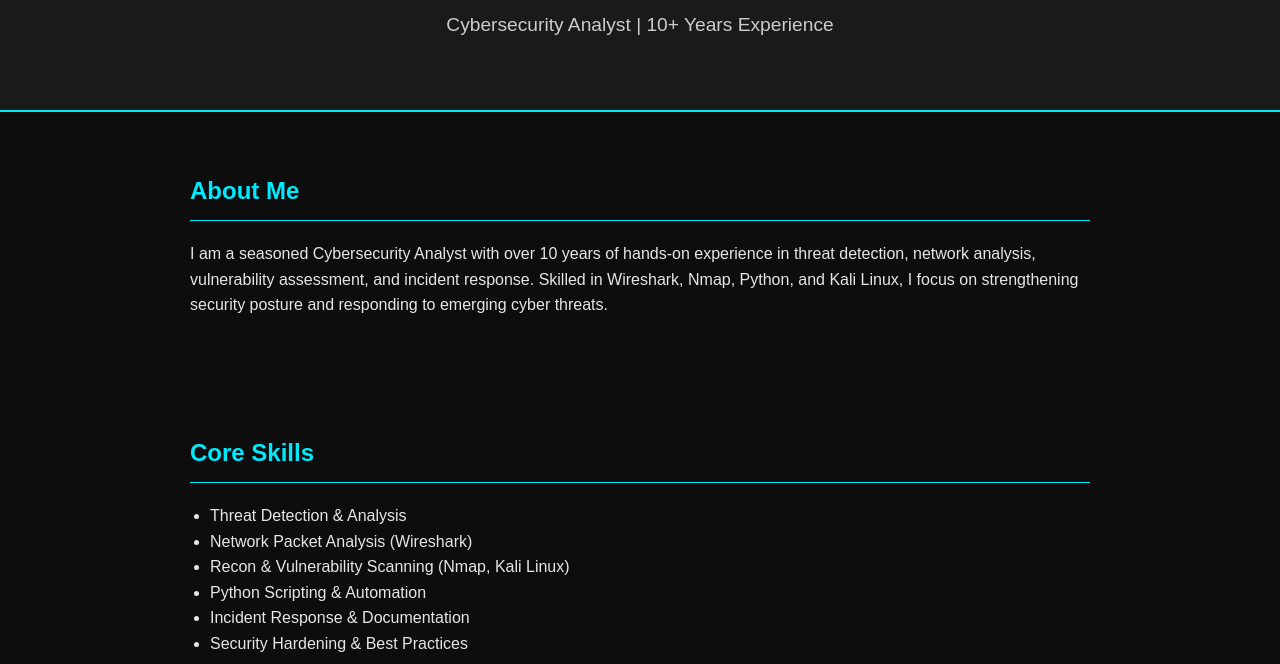
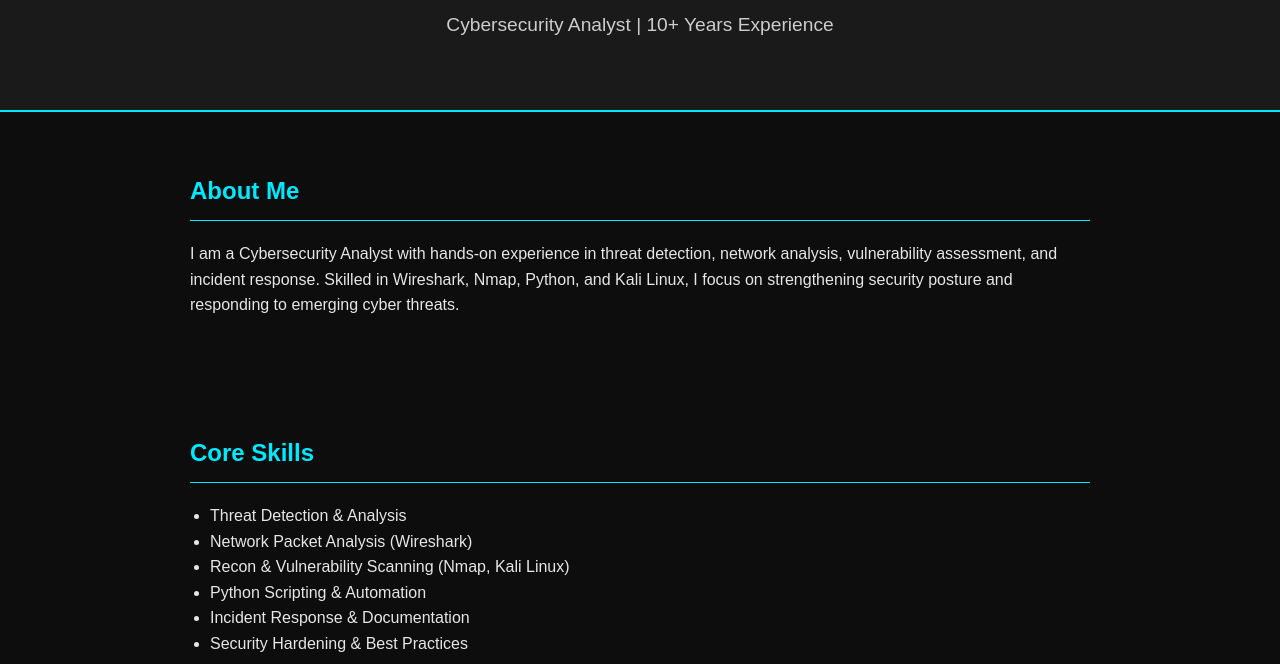
Before and after one commit to bobbytansi/bobbytansi.github.io, a plain HTML site: page index.html in a window 1280 px wide. Shown: the part 136-800 px from the top of the page. Drawn offline with Linux system fonts and the light colour scheme.

Commit message:
Revise about section in index.html
Removed 'seasoned' from the introduction and adjusted phrasing for clarity.

```diff
--- a/index.html
+++ b/index.html
@@ -16,9 +16,8 @@
     <section class="about">
         <h2>About Me</h2>
         <p>
-            I am a seasoned Cybersecurity Analyst with over 10 years of hands-on
-            experience in threat detection, network analysis, vulnerability
-            assessment, and incident response. Skilled in Wireshark, Nmap, Python,
+            I am a Cybersecurity Analyst with hands-on experience in threat
+            detection, network analysis, vulnerability assessment, and incident response. Skilled in Wireshark, Nmap, Python,
             and Kali Linux, I focus on strengthening security posture and
             responding to emerging cyber threats.
         </p>
```
